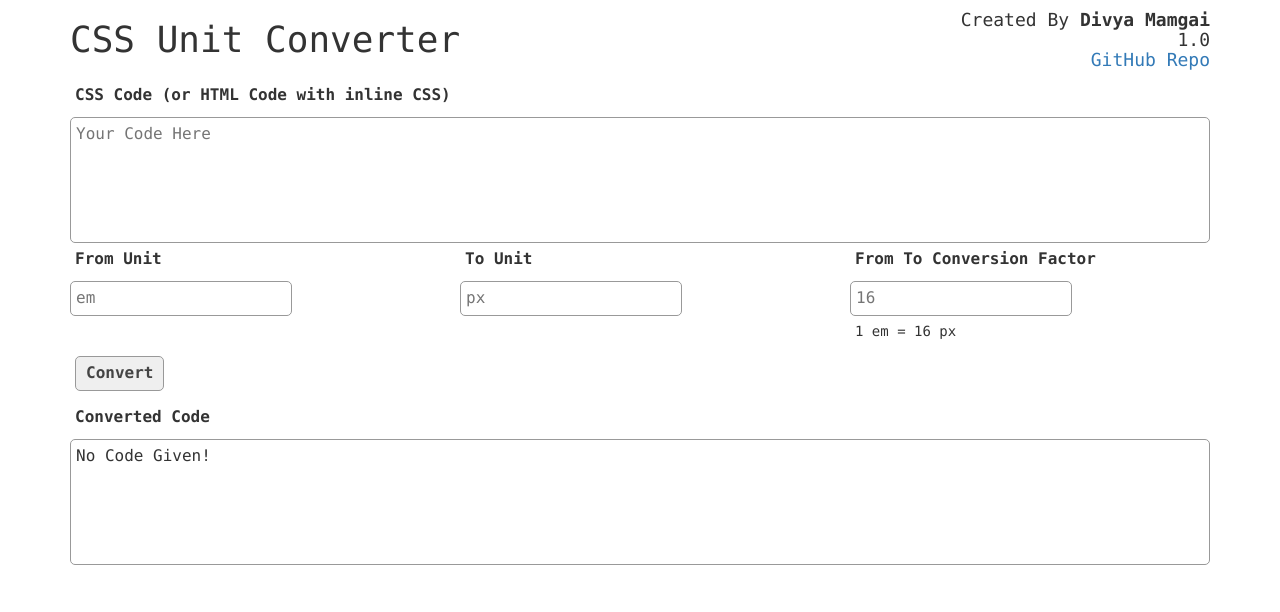
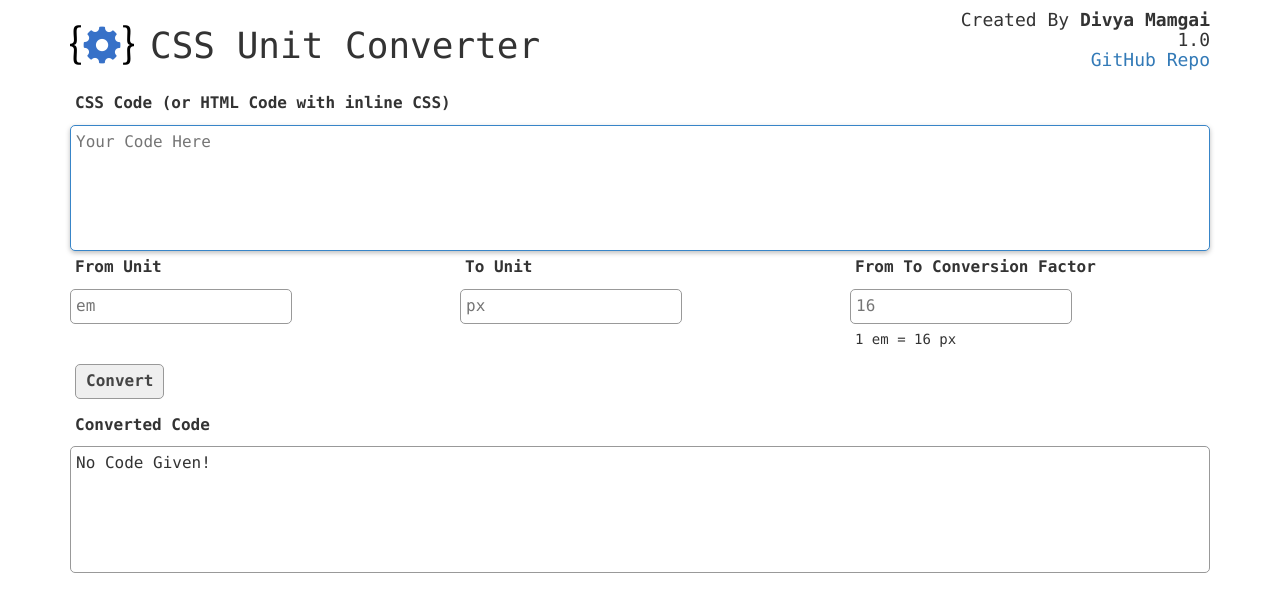
Before and after one commit to divyamamgai/CSSUnitConverter, a PHP site: page / in a window 1280 px wide. Shown: the top 612 px of the page. Run offline with PHP 8.4, Linux system fonts and the light colour scheme; style sheets or scripts are compiled from the project's sources.

Commit message:
Minor UI Updates

```diff
--- a/index.php
+++ b/index.php
@@ -13,7 +13,7 @@
 </head>
 <body>
 <div class="container">
-    <h1 style="display: inline-block">CSS Unit Converter</h1>
+    <h1 style="display: inline-block"><img src="icon.png">CSS Unit Converter</h1>
     <h4 style="float: right;text-align: right">
         Created By <b>Divya Mamgai</b><br>
         1.0<br>
--- a/resources/css/main.css
+++ b/resources/css/main.css
@@ -5,6 +5,11 @@ body {
     padding: 0;
     font-family: "Source Code Pro", Consolas, sans-serif;
     font-size: 62.5%;
+}
+
+h1 img {
+    width: 6.4rem;
+    margin: -0.7rem 1.6rem 0 0;
 }
 
 label {
@@ -69,8 +74,17 @@ input[type=submit]:hover {
     background-color: #dddddd;
 }
 
+input, textarea {
+    -webkit-transition: all 0.25s ease-in-out;
+    -moz-transition: all 0.25s ease-in-out;
+    -ms-transition: all 0.25s ease-in-out;
+    -o-transition: all 0.25s ease-in-out;
+    transition: all 0.25s ease-in-out;
+}
+
 input:focus, textarea:focus {
     -webkit-box-shadow: 0 2px 5px rgba(0, 0, 0, 0.26);
     -moz-box-shadow: 0 2px 5px rgba(0, 0, 0, 0.26);
     box-shadow: 0 2px 5px rgba(0, 0, 0, 0.26);
+    border-color: #3885c8;
 }
--- a/resources/js/main.js
+++ b/resources/js/main.js
@@ -7,6 +7,7 @@
             $ConversionFrom = $('#ConversionFrom', d);
             $ConversionFactorValue = $('#ConversionFactorValue', d);
             $ConversionTo = $('#ConversionTo', d);
+            $('#Code', d).focus();
         })
         .on('input', '#FromUnit', function () {
             var $This = $(this),
```
Also changed, not shown: icon.png (added).
